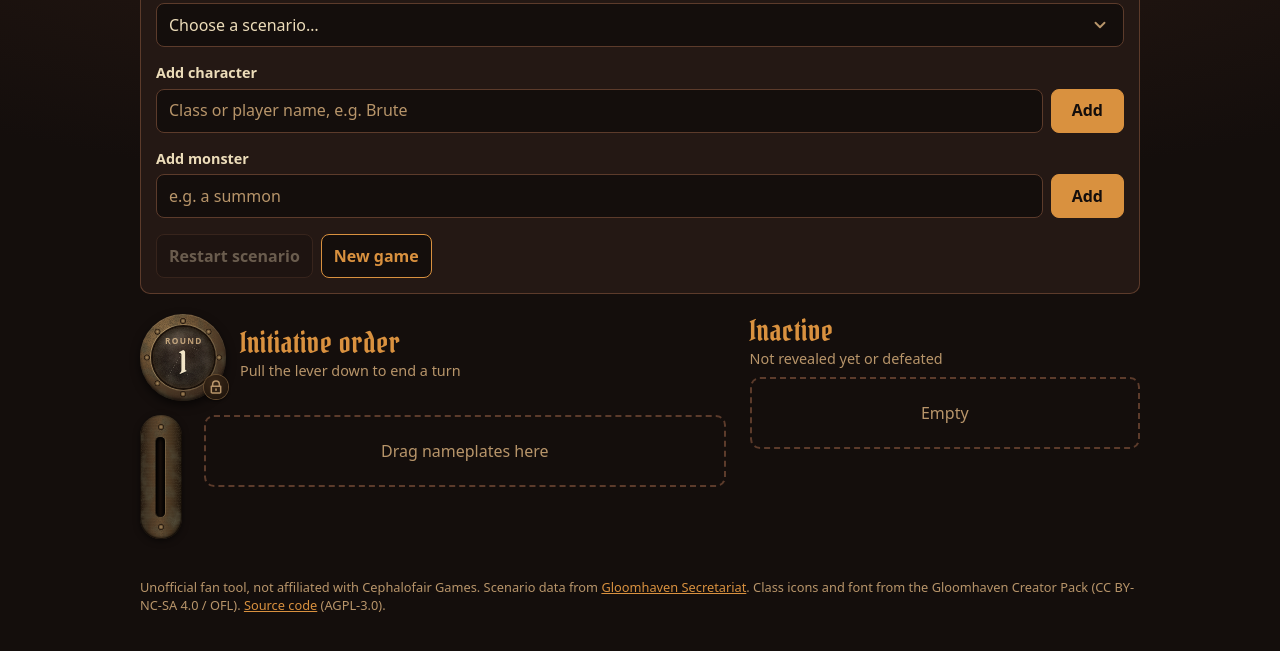
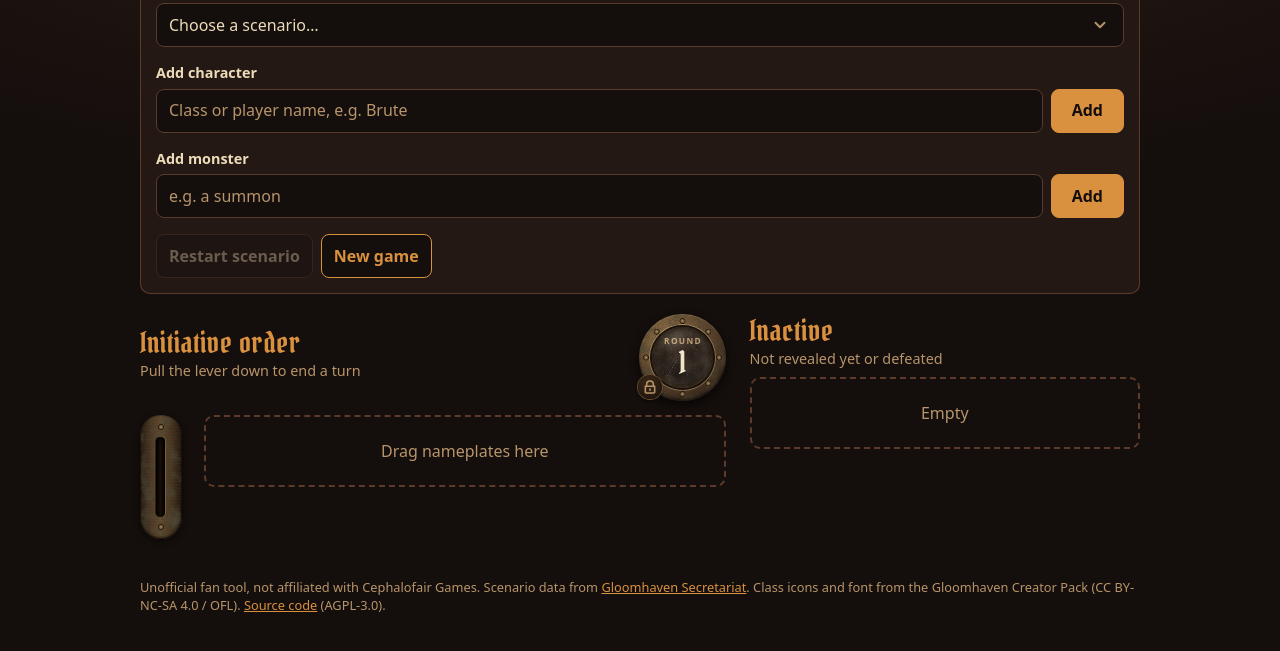
Before and after one commit to MilicaKorpikajo/initiative-order-tracker, a website with bundled scripts: page index.html in a window 1280 px wide. Shown: the part 137-788 px from the top of the page. Built offline with nearby package versions, Linux system fonts and the light colour scheme.

Commit message:
Move the round counter to the right of the heading
The heading now lines up with the lever's left edge and the porthole with
the nameplates' right edge. The heading comes first in the page, so screen
readers also read it before the round. The padlock moves to the porthole's
lower left.

Co-Authored-By: Claude Opus 5.5 <noreply@anthropic.com>

```diff
--- a/css/app.css
+++ b/css/app.css
@@ -373,6 +373,7 @@ body.is-dragging { cursor: grabbing; }
 .area-head {
   display: flex;
   align-items: center;
+  justify-content: space-between; /* heading over the lever, porthole at the right edge */
   gap: 0.85rem;
   margin-bottom: 0.9rem;
 }
@@ -488,7 +489,7 @@ body.is-dragging { cursor: grabbing; }
 /* Small padlock on the rim. The visible part is small; the tap area is 44px. */
 .porthole-lock {
   position: absolute;
-  right: -0.7rem;
+  left: -0.7rem;
   bottom: -0.55rem;
   width: var(--tap);
   height: var(--tap);
--- a/index.html
+++ b/index.html
@@ -66,16 +66,16 @@
   <main id="board" class="board">
     <section class="area" aria-labelledby="active-heading">
       <div class="area-head">
+        <div>
+          <h2 id="active-heading">Initiative order</h2>
+          <p class="hint">Pull the lever down to end a turn</p>
+        </div>
         <div id="round" class="porthole">
           <div class="porthole-dial" role="spinbutton" tabindex="0" aria-label="Round" aria-valuemin="1" aria-valuenow="1">
             <span class="porthole-label" aria-hidden="true">Round</span>
             <span class="porthole-window"><span class="porthole-number">1</span></span>
           </div>
           <button type="button" class="porthole-lock"><svg aria-hidden="true"><use href="#i-lock"/></svg></button>
-        </div>
-        <div>
-          <h2 id="active-heading">Initiative order</h2>
-          <p class="hint">Pull the lever down to end a turn</p>
         </div>
       </div>
       <div class="tracker">
```
